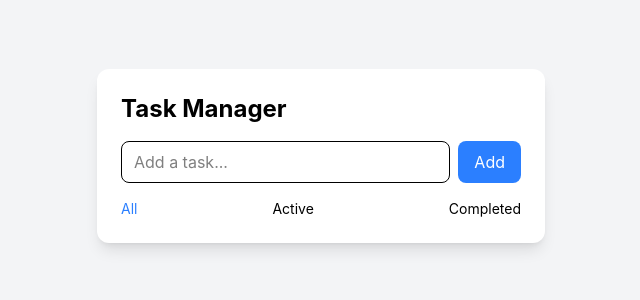
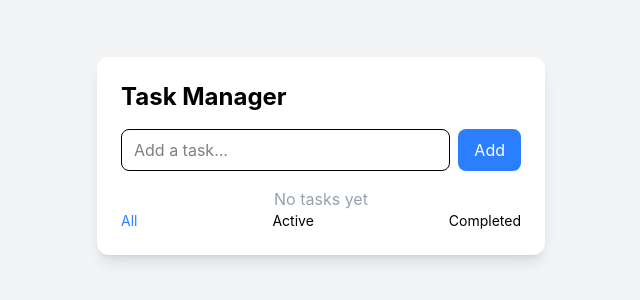
Before and after one commit to ajay020/task-manager-app, a React (Vite) app: page / in a window 1280 px wide. Shown: the part 244-544 px from the top of the page, without its empty margins (319-959 px from the left). Built offline with nearby package versions, Linux system fonts and the light colour scheme.

Commit message:
refactor(storage): extract localStorage into a reusable useLocalStorage hook

```diff
--- a/src/App.tsx
+++ b/src/App.tsx
@@ -1,11 +1,12 @@
-import { useState } from "react";
+import { useEffect, useState } from "react";
 import TaskList from "./components/TaskList";
 import FilterBar from "./components/FilterBar";
 import TaskInput from "./components/TaskInput";
 import type { Task } from "./types/Task";
+import { useLocalStorage } from "./hooks/useLocalStorage";
 
 export default function App() {
-  const [tasks, setTasks] = useState<Task[]>([]);
+  const [tasks, setTasks] = useLocalStorage<Task[]>("tasks", []);
 
   const addTask = (title: string) => {
     if (!title.trim()) return;
--- a/src/components/TaskList.tsx
+++ b/src/components/TaskList.tsx
@@ -8,6 +8,11 @@ type Props = {
 };
 
 export default function TaskList({ tasks, onToggle, onDelete }: Props) {
+
+    if (tasks.length === 0) {
+        return <p className="text-gray-400 text-center">No tasks yet</p>;
+    }
+
     return (
         <div className="mb-4">
             {tasks.map((task) => (
--- /dev/null
+++ b/src/hooks/useLocalStorage.ts
@@ -0,0 +1,22 @@
+import { useState, useEffect } from "react";
+
+export function useLocalStorage<T>(key: string, initialValue: T) {
+    const [value, setValue] = useState<T>(() => {
+        try {
+            const stored = localStorage.getItem(key);
+            return stored ? JSON.parse(stored) : initialValue;
+        } catch {
+            return initialValue;
+        }
+    });
+
+    useEffect(() => {
+        try {
+            localStorage.setItem(key, JSON.stringify(value));
+        } catch (error) {
+            console.error("Error saving to localStorage", error);
+        }
+    }, [key, value]);
+
+    return [value, setValue] as const;
+}
```
